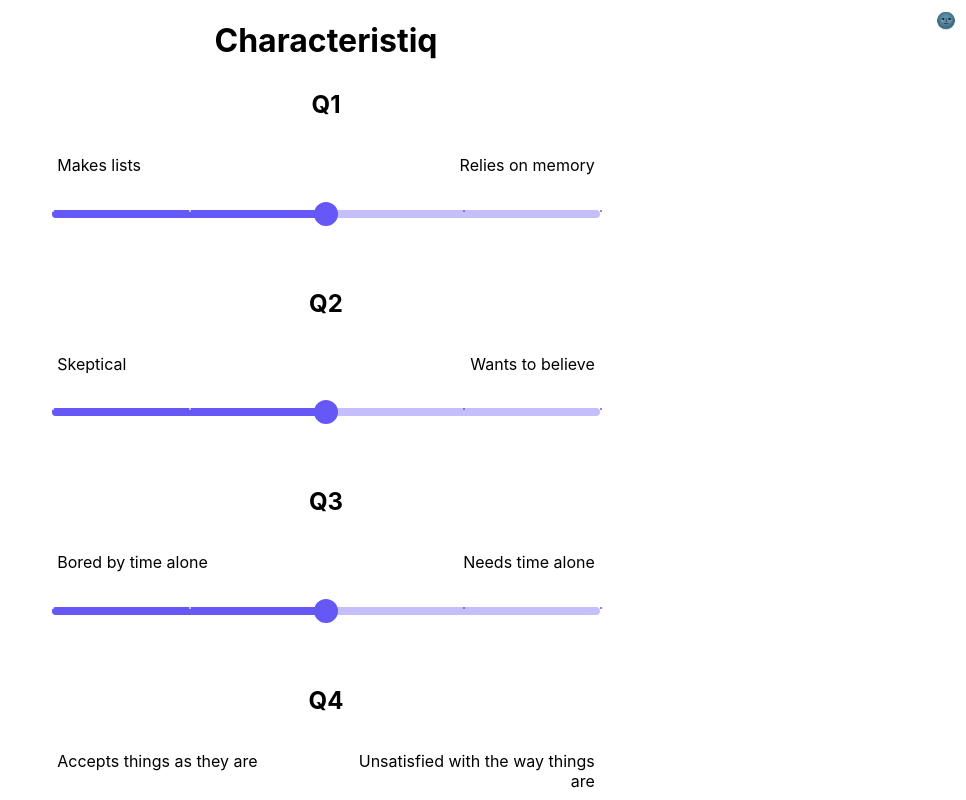
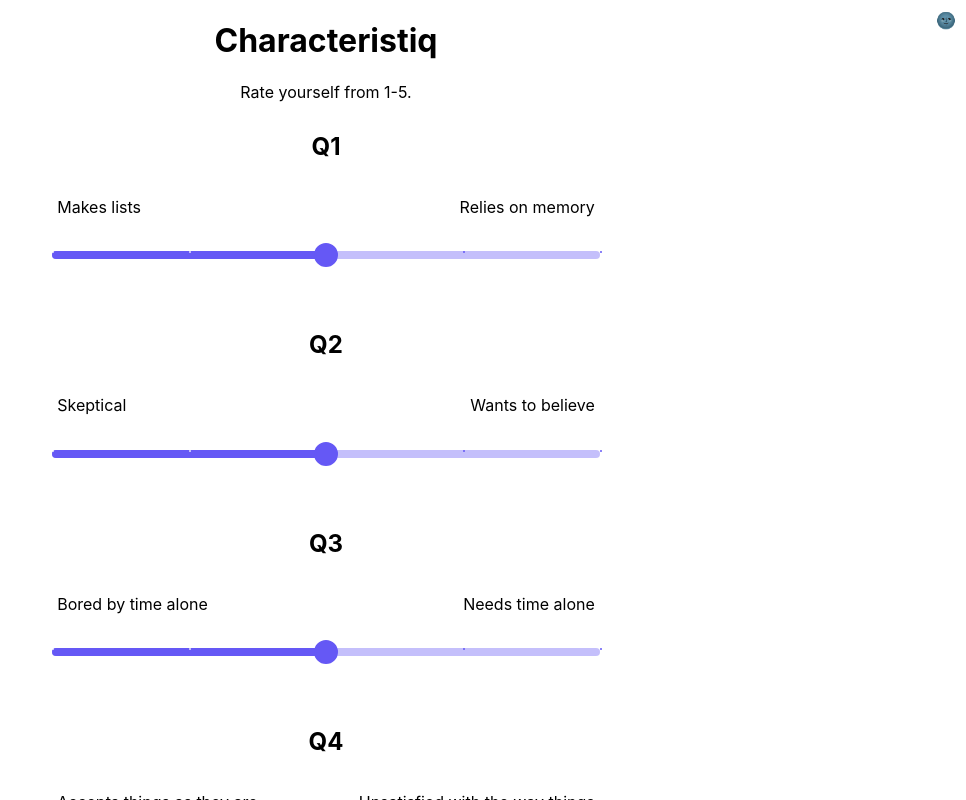
Before and after one commit to Myers-Briggs-for-Millennials/Frontend, a React (Create React App) app in the folder mbformillennials/: page / in a window 1280 px wide. Both pictures are taken after a click on the button "Go!". Shown: the top 800 px of the page, without its empty margins (314-1280 px from the left). Built offline with nearby package versions, Linux system fonts and the light colour scheme.

Commit message:
Added instruction to questions

```diff
--- a/mbformillennials/src/App.js
+++ b/mbformillennials/src/App.js
@@ -65,6 +65,7 @@
       {/* maps through data set to produce 4 questions based on the state of indexes */}
       <Route exact path='/questions' render={() => (
         <>
+          <p>Rate yourself from 1-5.</p>
           {currentQuestions.map(quest => (
             <Question
               key={quest.id}
```
Lines whose indentation alone changed are shown as unchanged.
